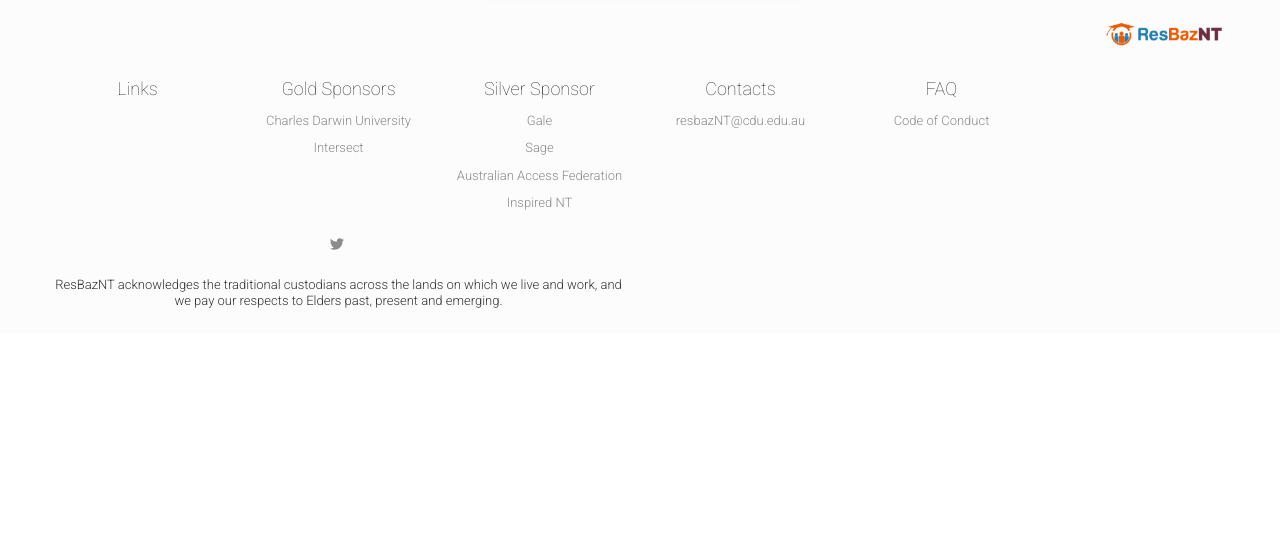
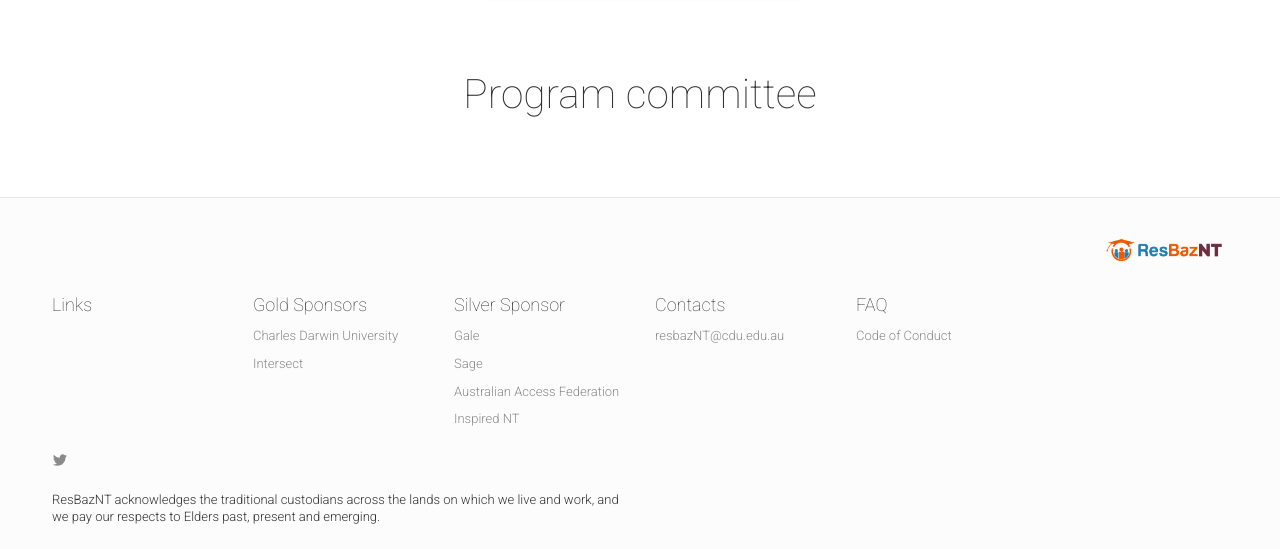
Before and after one commit to resbaznt/resbaz2023NT, a Jekyll site: the page built from team.html, in a window 1280 px wide and 900 px high, scrolled down 1053 px, cut to the strip 351-900 px from the top of the window. Built offline with Jekyll 4.4.1, drawn with Linux system fonts in a browser that asks for light colours; nearby versions of some CDN libraries; comment, search, counter and statistics services are not loaded; before the commit the page ends 1797 px from its top, so only the background shows below that.

Commit message:
Update team.html

```diff
--- a/_includes/team.html
+++ b/_includes/team.html
@@ -31,7 +31,7 @@
             </div>
             {% endif %} {% endfor %}
         </div>
-        <!--<div class="col-lg-10 col-lg-offset-1 text-center">
+        <div class="col-lg-10 col-lg-offset-1 text-center">
             <h4 class="text-left animated hiding appear-animation-trigger" data-animation="fadeInUp" data-delay="0">Program committee</h4>
             {% for teamMember in site.data.team %} {% if teamMember.subTeam != null %}
             <div class="effect-wrapper col-md-4 col-sm-6 col-xs-12 cols-centered appear-animation">
@@ -55,7 +55,7 @@
                     </figure>
                 </div>
             </div>
-            -->
+
             {% endif %} {% endfor %}
         </div>
     </div>
```
